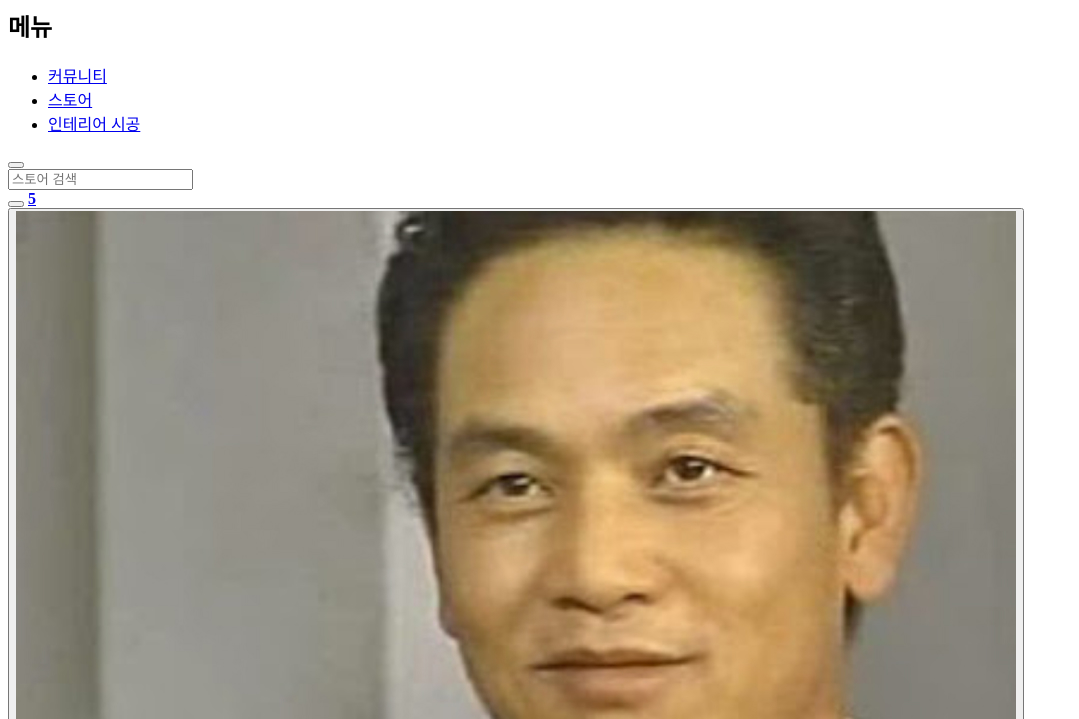
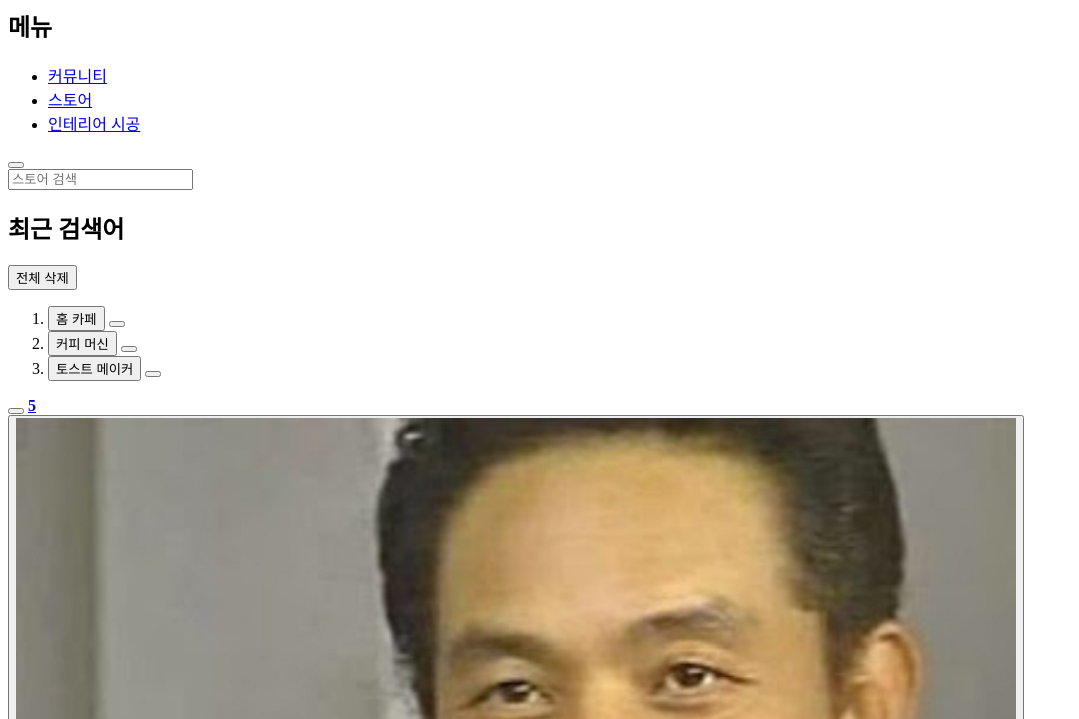
Before and after one commit to ejlog/tomorrow-house, a website: page index.html in a window 1280 px wide. Shown: the part 81-800 px from the top of the page, without its empty margins (0-1079 px from the left). Drawn offline with Linux system fonts and the light colour scheme.

Commit message:
✨ Implement search history in desktop devices

```diff
--- a/index.html
+++ b/index.html
@@ -61,13 +61,52 @@
               </div>
 
               <div class="gnb-right">
-                <div class="input-group lg-only">
+                <div class="gnb-search lg-only">
+                  <div class="input-group">
                     <i class="ic-search" aria-hidden></i>
                     <input
                       class="form-input"
                       type="text"
                       placeholder="스토어 검색"
                     />
+                  </div>
+
+                  <section class="search-history">
+                    <header class="search-history-header">
+                      <h2 class="title">최근 검색어</h2>
+                      <button type="button">전체 삭제</button>
+                    </header>
+
+                    <!-- NOTE: 최근 검색어가 존재할 경우 -->
+                    <div class="search-history-content">
+                      <ol class="search-history-list">
+                        <li class="search-history-item">
+                          <button class="word-button" type="button">
+                            홈 카페
+                          </button>
+                          <button class="delete-button" type="button">
+                            <i class="ic-close" aria-label="검색어 삭제"></i>
+                          </button>
+                        </li>
+                        <li class="search-history-item">
+                          <button class="word-button" type="button">
+                            커피 머신
+                          </button>
+                          <button class="delete-button" type="button">
+                            <i class="ic-close" aria-label="검색어 삭제"></i>
+                          </button>
+                        </li>
+                        <li class="search-history-item">
+                          <button class="word-button" type="button">
+                            토스트 메이커
+                          </button>
+                          <button class="delete-button" type="button">
+                            <i class="ic-close" aria-label="검색어 삭제"></i>
+                          </button>
+                        </li>
+                      </ol>
+                    </div>
+                  </section>
                 </div>
 
                 <!-- NOTE: 로그인을 한 경우 -->
@@ -388,7 +427,7 @@
                 </ol>
               </div>
 
-              <!-- NOTE: 최근 검색어가 존재할 경우 -->
+              <!-- NOTE: 최근 검색어가 존재하지 않을 경우 -->
               <!-- <div class="search-history-content">
                 <p class="placeholder">최근 검색한 내역이 없습니다.</p>
               </div> -->
```
Also changed, not shown: styles/layouts/_gnb.scss (+27 -3 lines). Lines whose indentation alone changed are shown as unchanged.
